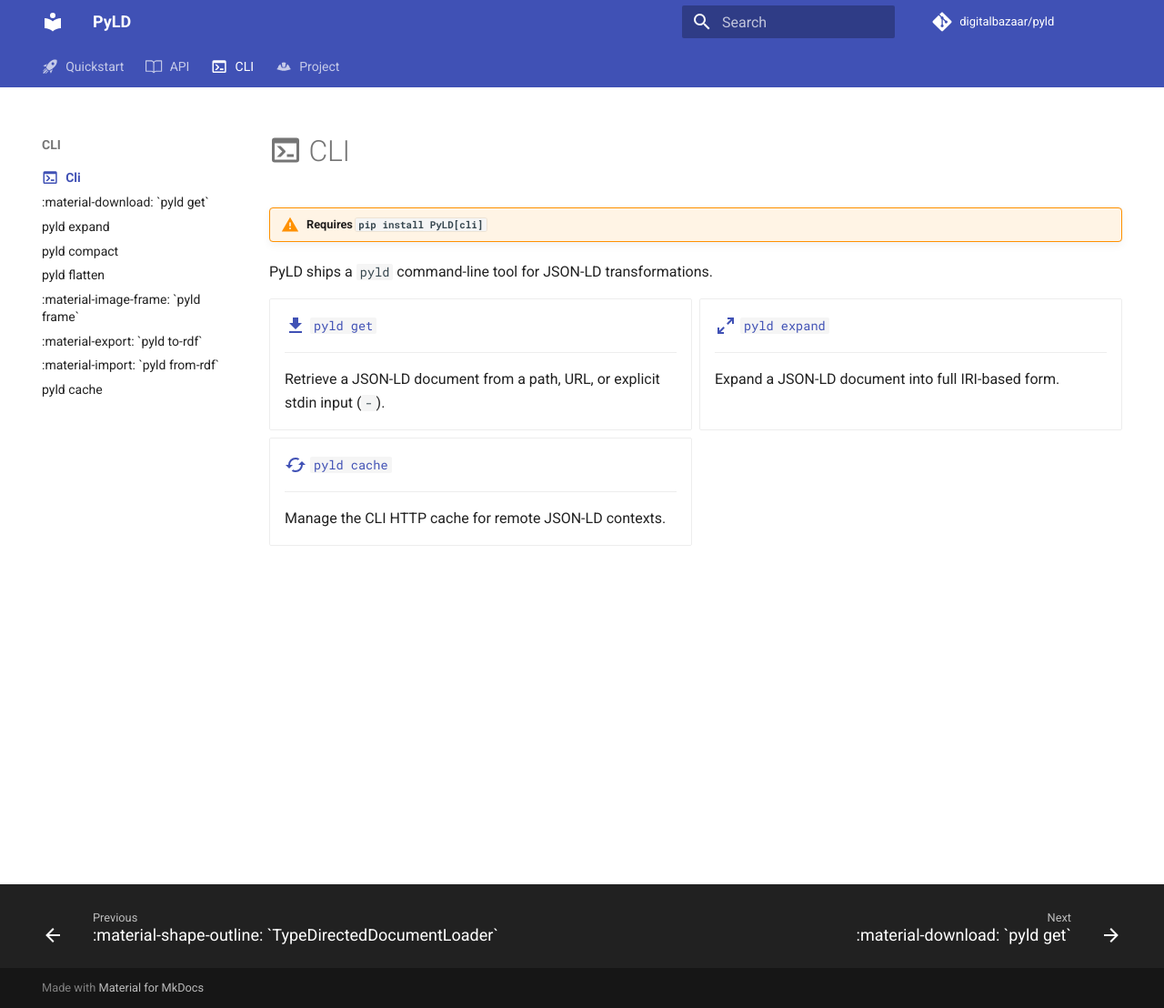
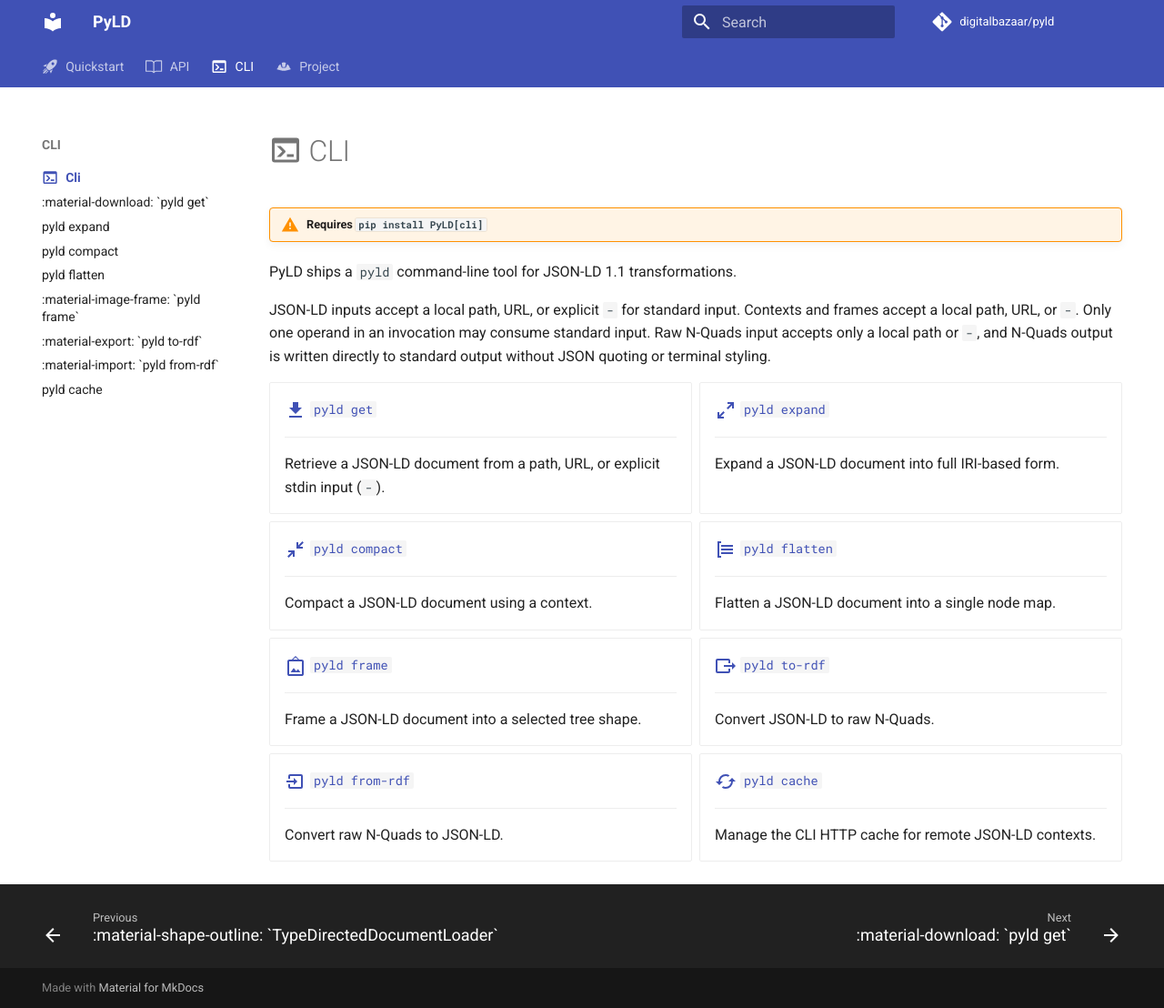
Before and after one commit to digitalbazaar/pyld, an MkDocs documentation site: the page built from docs/cli/index.md, in a window 1280 px wide and 1108 px high. Shown: the whole window at 91% size. Built offline with MkDocs 1.6.1 and Material for MkDocs 9.7.7, drawn with Linux system fonts in a browser that asks for light colours; comment, search, counter and statistics services are not loaded.

Commit message:
[#306]: List CLI transformations

```diff
--- a/docs/cli/index.md
+++ b/docs/cli/index.md
@@ -7,7 +7,13 @@
 
 !!! warning "Requires `pip install PyLD[cli]`"
 
-PyLD ships a `pyld` command-line tool for JSON-LD transformations.
+PyLD ships a `pyld` command-line tool for JSON-LD 1.1 transformations.
+
+JSON-LD inputs accept a local path, URL, or explicit `-` for standard input.
+Contexts and frames accept a local path, URL, or `-`. Only one operand in an
+invocation may consume standard input. Raw N-Quads input accepts only a local
+path or `-`, and N-Quads output is written directly to standard output without
+JSON quoting or terminal styling.
 
 <div class="grid cards" markdown>
 
@@ -23,6 +29,36 @@
 
     Expand a JSON-LD document into full IRI-based form.
 
+-   [:material-arrow-collapse:{ .lg .middle } `pyld compact`](compact.md)
+
+    ---
+
+    Compact a JSON-LD document using a context.
+
+-   [:material-format-list-group:{ .lg .middle } `pyld flatten`](flatten.md)
+
+    ---
+
+    Flatten a JSON-LD document into a single node map.
+
+-   [:material-image-frame:{ .lg .middle } `pyld frame`](frame.md)
+
+    ---
+
+    Frame a JSON-LD document into a selected tree shape.
+
+-   [:material-export:{ .lg .middle } `pyld to-rdf`](to-rdf.md)
+
+    ---
+
+    Convert JSON-LD to raw N-Quads.
+
+-   [:material-import:{ .lg .middle } `pyld from-rdf`](from-rdf.md)
+
+    ---
+
+    Convert raw N-Quads to JSON-LD.
+
 -   [:material-cached:{ .lg .middle } `pyld cache`](cache.md)
 
     ---
```
